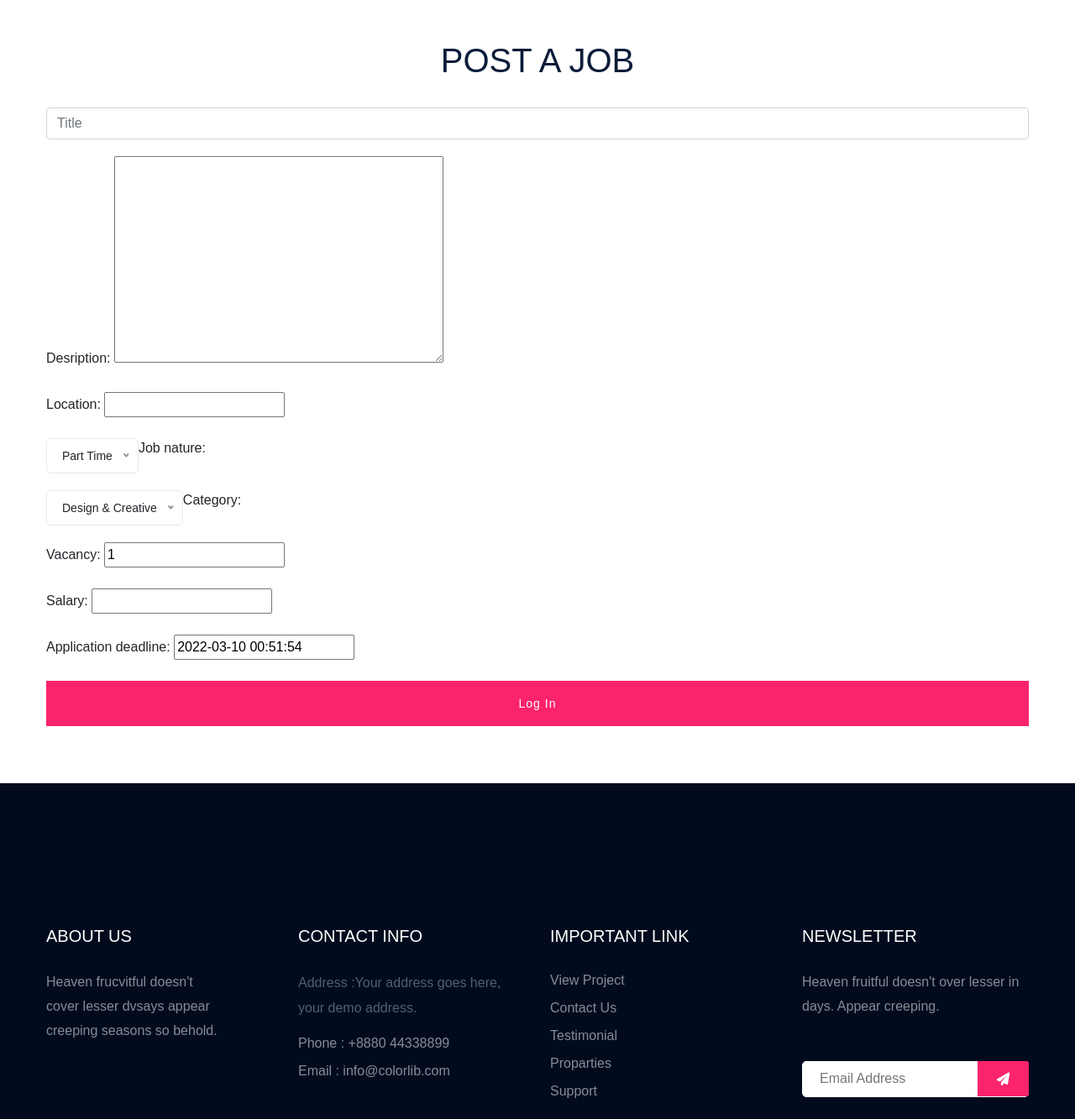
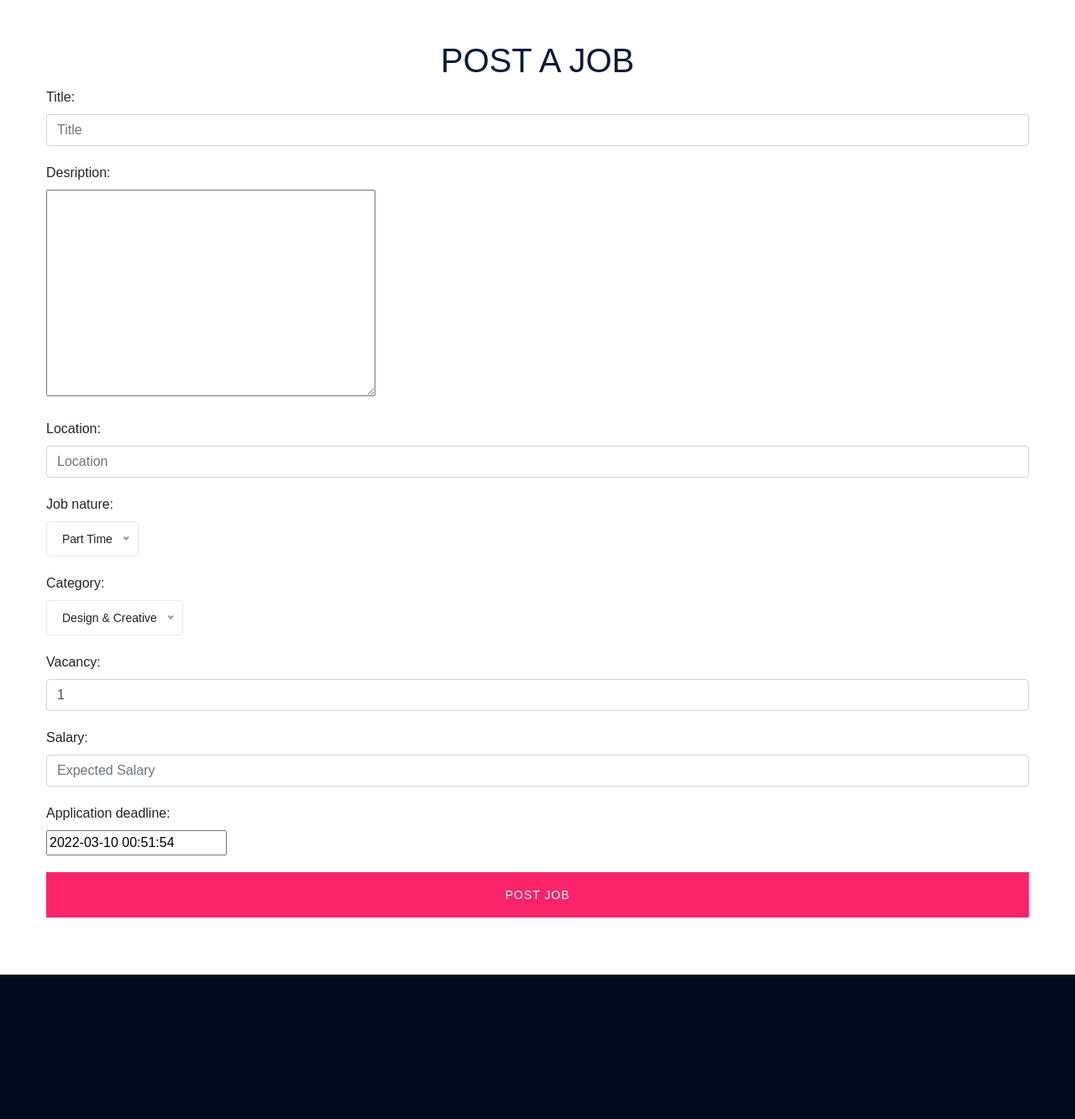
Before and after one commit to abdur-rehman-ali/instantHiring, a Django app: page /job_post in a window 1280 px wide. Shown: the part 85-1418 px from the top of the page at 84% size. Run offline with Django 3.2, Linux system fonts and the light colour scheme; some libraries are stand-ins or nearby versions; some web fonts are replaced.

Commit message:
form added for job post

```diff
--- a/main/forms.py
+++ b/main/forms.py
@@ -61,7 +61,16 @@ class PostForm(forms.ModelForm):
                 'class':'form-control',
                 'placeholder':'Title',
             }),
+            'location':forms.TextInput(attrs={
+                'class':'form-control',
+                'placeholder':'Location',
+            }),
+            'vacancy':forms.TextInput(attrs={
+                'class':'form-control',
+                'placeholder':'Vacanies',
+            }),
+            'salary':forms.TextInput(attrs={
+                'class':'form-control',
+                'placeholder':'Expected Salary',
+            }),
         }
-        labels={
-            'title':'',
-        }
--- a/main/templates/main/jobPost.html
+++ b/main/templates/main/jobPost.html
@@ -16,13 +16,14 @@ jobPost
           <small class="alert-danger">{{er|striptags}}</small>
           {% endfor %} {% for field in form %}
           <div class="col-12 col-12-xsmall mb-20">
-            {{field.label_tag}} {{field}}
+            {{field.label_tag}} <br>
+            {{field}}
             <small class="alert-danger">{{field.errors|striptags}}</small>
           </div>
           {% endfor %}
 
           <div class="col-12">
-            <input type="submit" class="btn btn-block mb-20" value="Log in" />
+            <input type="submit" class="btn btn-block mb-20" value="POST JOB" />
           </div>
         </div>
       </form>
--- a/main/templates/main/logIn.html
+++ b/main/templates/main/logIn.html
@@ -13,13 +13,14 @@ login
       <small class="alert-danger">{{er|striptags}}</small>
       {% endfor %} {% for field in form %}
       <div class="col-12 col-12-xsmall mb-20">
-        {{field.label_tag}} {{field}}
+        {{field.label_tag}}
+        {{field}}
         <small class="alert-danger">{{field.errors|striptags}}</small>
       </div>
       {% endfor %}
 
       <div class="col-12">
-        <input type="submit" class="btn btn-block mb-20" value="Log in" />
+        <input type="submit" class="btn btn-block mb-20" value="Log In" />
       </div>
     </div>
   </form>
```
